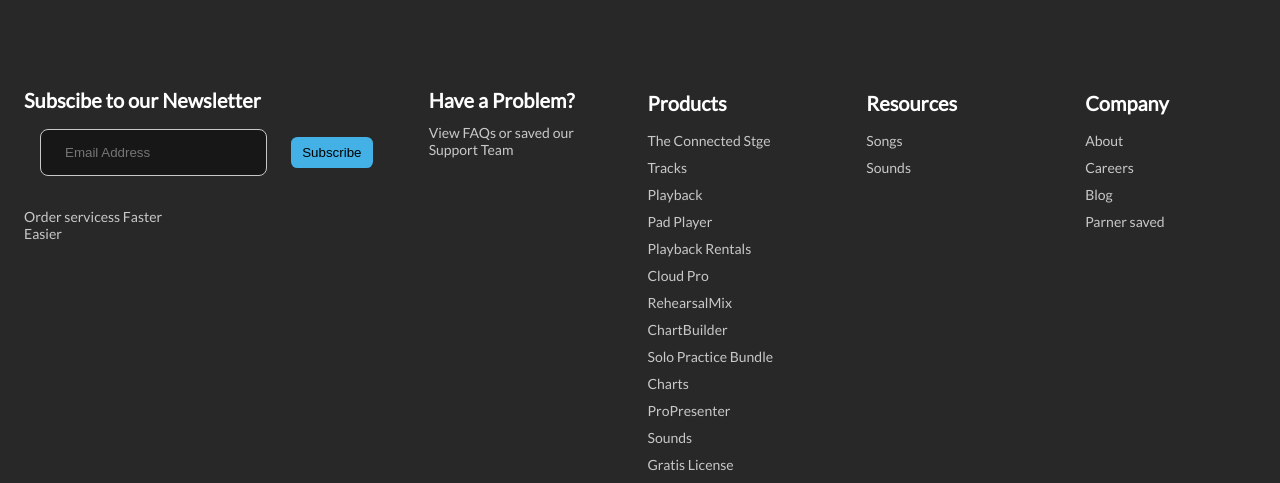
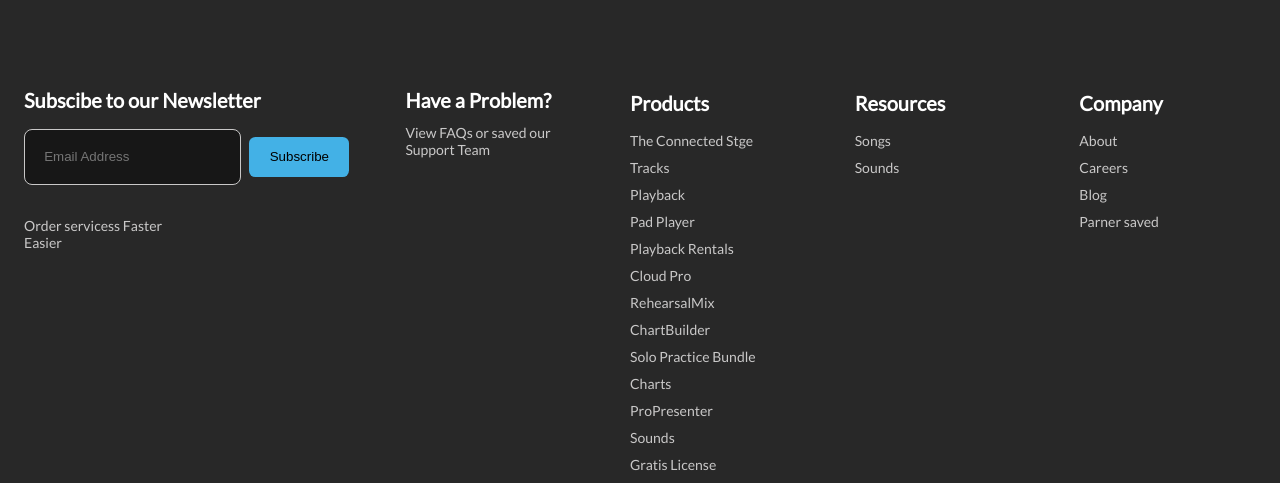
Before and after one commit to JosueBCe/M_Track_challenge, a plain HTML site: page index.html in a window 1280 px wide. Shown: the part 1480-1963 px from the top of the page. Drawn offline with nearby package versions, Linux system fonts and the light colour scheme.

Commit message:
adjusting email and his button

```diff
--- a/assets/scss/components/_footer.scss
+++ b/assets/scss/components/_footer.scss
@@ -81,15 +81,15 @@
     }
     .email {
         border: solid 0.3px var(--main-text-color);
-        padding: 0.7rem 1.5rem;
+        padding: 0.5rem 1.2rem;
         background: #171717;
         color: var(--main-text-color);
         border-radius: 0.5rem;
-        margin: 0 1rem;
     }
     .sub_btn {
         background-color: var(--first-color);
-        padding: 0.5rem 0.7rem;
+        width: 100px;
+        height: 40px;
         border: none;
         border-radius: 0.4rem;
         margin: .5rem;
```
Also changed, not shown: assets/scss/styles.css, 1 other file.
